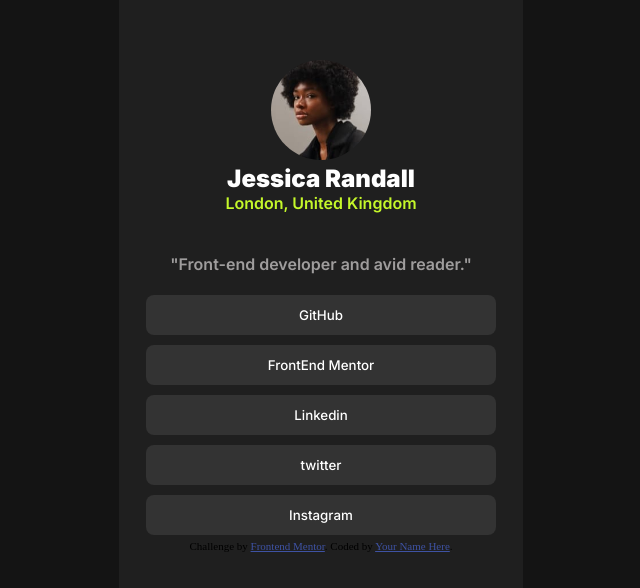
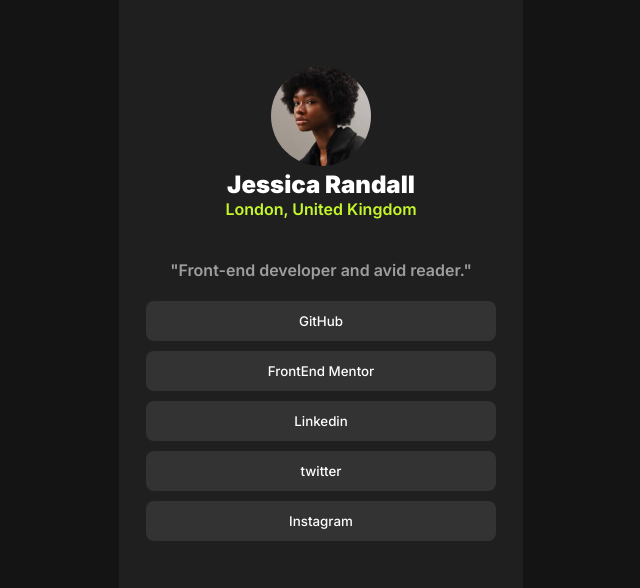
Before and after one commit to righ10/social-link-profile, a plain HTML site: page index.html in a window 1280 px wide. Shown: the part 168-756 px from the top of the page, without its empty margins (319-959 px from the left). Drawn offline with Linux system fonts and the light colour scheme.

Commit message:
Update index.html

```diff
--- a/index.html
+++ b/index.html
@@ -36,12 +36,6 @@
       <a href="#"><button>Instagram</button></a>
       </div>
 
-
-  <div class="attribution">
-    Challenge by <a href="https://www.frontendmentor.io?ref=challenge" target="_blank">Frontend Mentor</a>.
-    Coded by <a href="#">Your Name Here</a>.
-  </div>
-  </div>
   </div>
 </body>
 </html>
```
